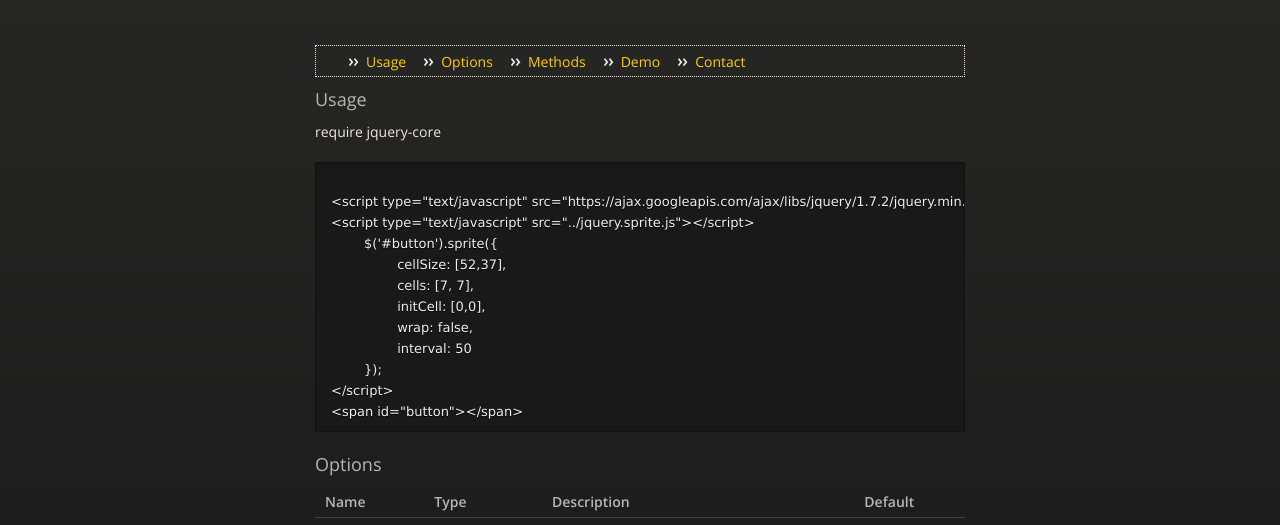
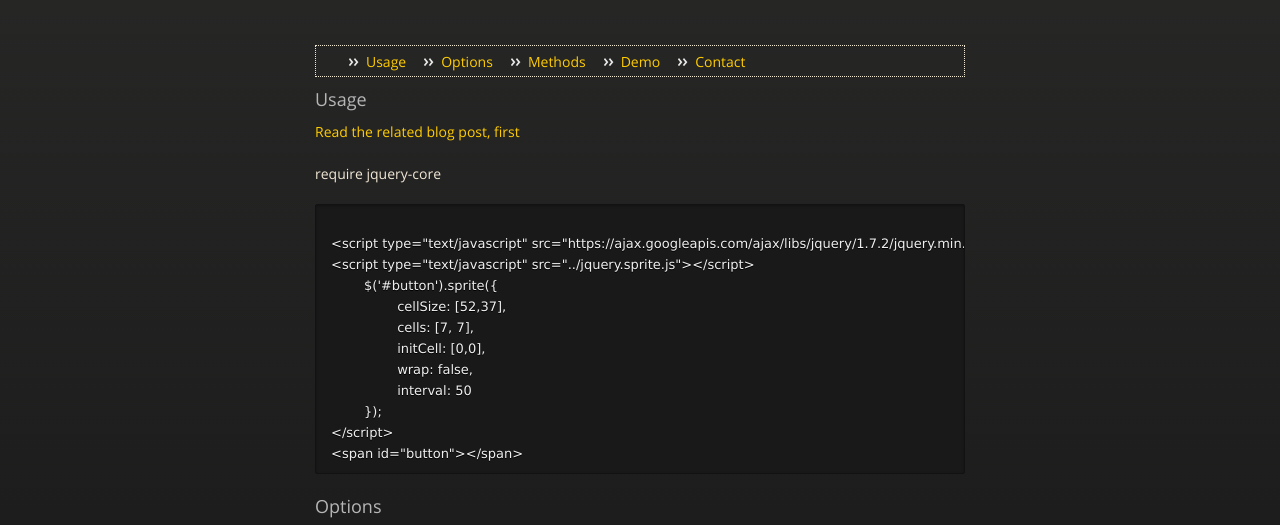
Before and after one commit to yangkun/jquery-sprite, a plain HTML site: page index.html in a window 1280 px wide. Shown: the part 226-751 px from the top of the page. Drawn offline with nearby package versions, Linux system fonts and the light colour scheme.

Commit message:
add post link.

```diff
--- a/index.html
+++ b/index.html
@@ -53,6 +53,8 @@
 	<h3 id="usage">Usage</h3>
 
 	<p>
+		<a href="http://guny.kr/jquery-sprite-plugin/" target="_blank">Read the related blog post, first</a>
+		<br/><br/>
 		require jquery-core
 	</p>
 
```
